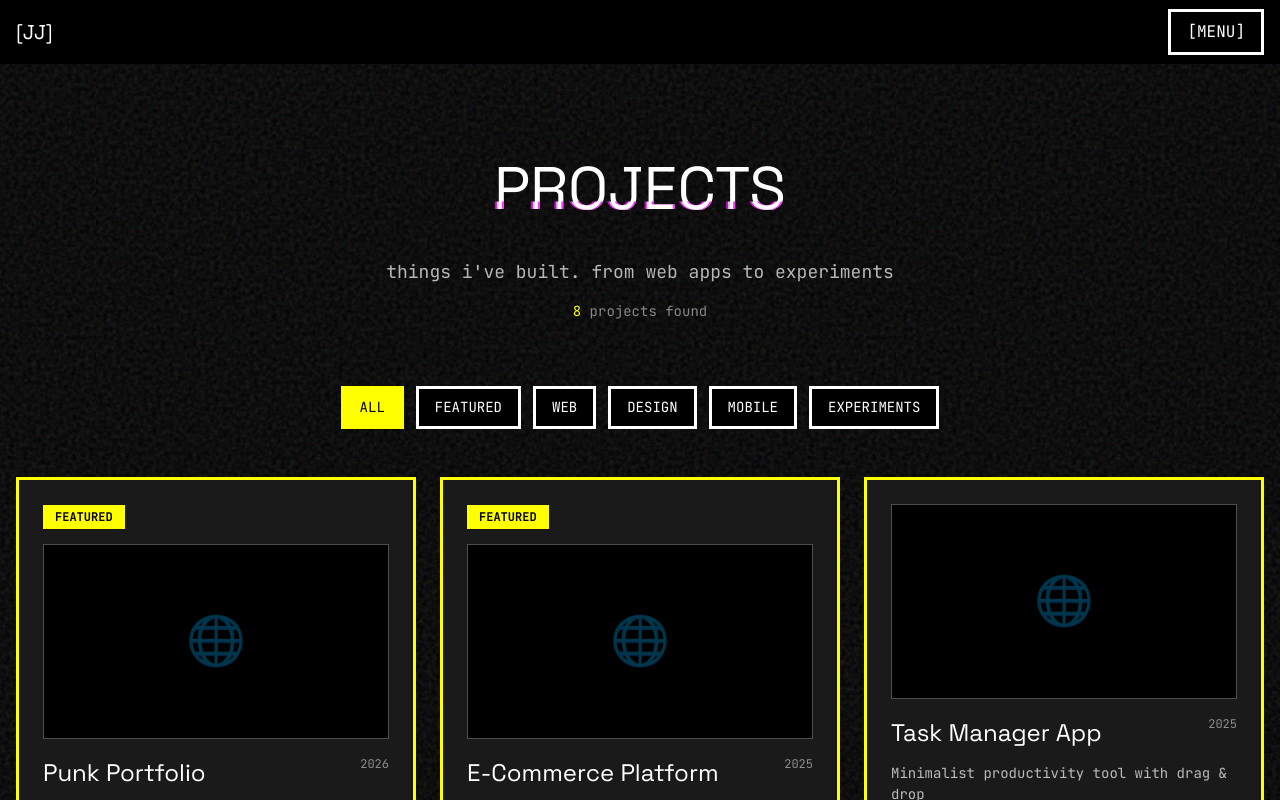
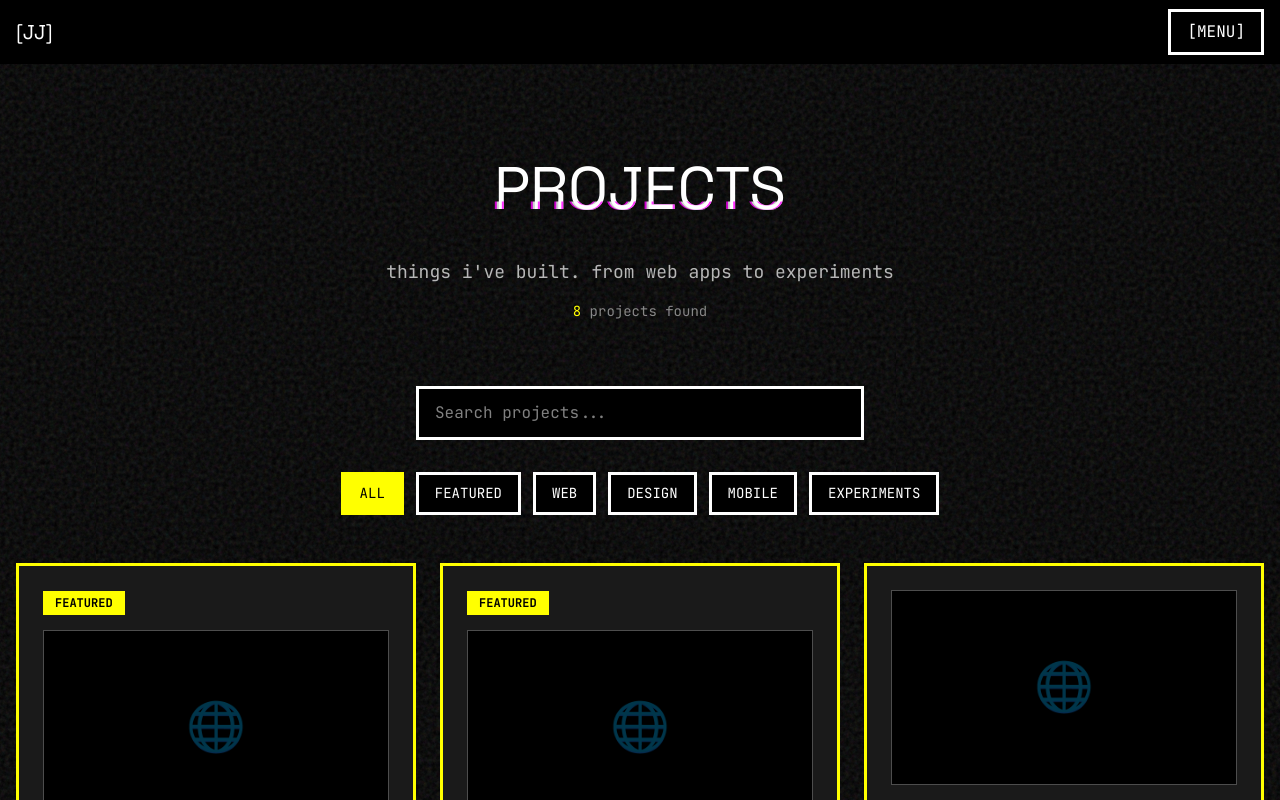
Before and after one commit to garinarka/webperso, a Next.js app: page /projects in a window 1280 px wide. Shown: the top 800 px of the page. Built offline with nearby package versions, Linux system fonts and the light colour scheme.

Commit message:
feat(projects): add search functionality

```diff
--- a/app/projects/page.tsx
+++ b/app/projects/page.tsx
@@ -12,17 +12,29 @@ import { projects } from '@/data/projects'
 
 export default function ProjectsPage() {
     const [activeFilter, setActiveFilter] = useState('all')
+    const [searchQuery, setSearchQuery] = useState('')
 
-    // Filter projects berdasarkan active filter
     const filteredProjects = useMemo(() => {
-        if (activeFilter === 'all') {
-            return projects
+        let filtered = projects
+
+        // Filter by category/featured
+        if (activeFilter !== 'all') {
+            filtered = activeFilter === 'featured'
+                ? filtered.filter(p => p.featured)
+                : filtered.filter(p => p.category === activeFilter)
         }
-        if (activeFilter === 'featured') {
-            return projects.filter(p => p.featured)
+
+        // Filter by search
+        if (searchQuery) {
+            filtered = filtered.filter(p =>
+                p.title.toLowerCase().includes(searchQuery.toLowerCase()) ||
+                p.description.toLowerCase().includes(searchQuery.toLowerCase()) ||
+                p.tags.some(tag => tag.toLowerCase().includes(searchQuery.toLowerCase()))
+            )
         }
-        return projects.filter(p => p.category === activeFilter)
-    }, [activeFilter])
+
+        return filtered
+    }, [activeFilter, searchQuery])
 
     return (
         <div className="min-h-screen bg-punk-black text-punk-white relative">
@@ -51,6 +63,16 @@ export default function ProjectsPage() {
 
                 {/* Filter Section */}
                 <section className="mb-12">
+                    <div className="max-w-md mx-auto mb-8">
+                        <input
+                            type="text"
+                            placeholder="Search projects..."
+                            value={searchQuery}
+                            onChange={(e) => setSearchQuery(e.target.value)}
+                            className="w-full px-4 py-3 bg-punk-black border-brutal border-punk-white text-punk-white font-mono text-brutal-base focus:border-neon-yellow"
+                        />
+                    </div>
+
                     <ProjectFilter
                         activeFilter={activeFilter}
                         onFilterChange={setActiveFilter}
```
